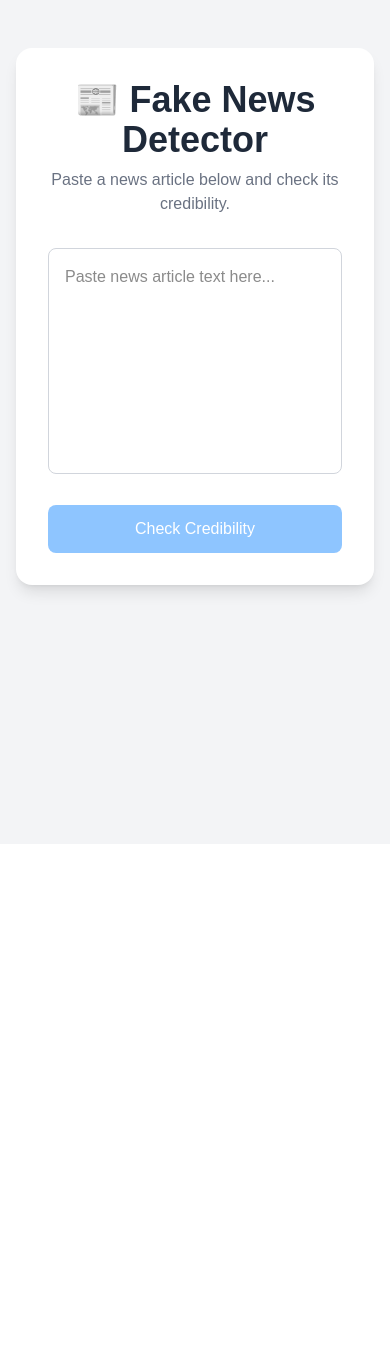
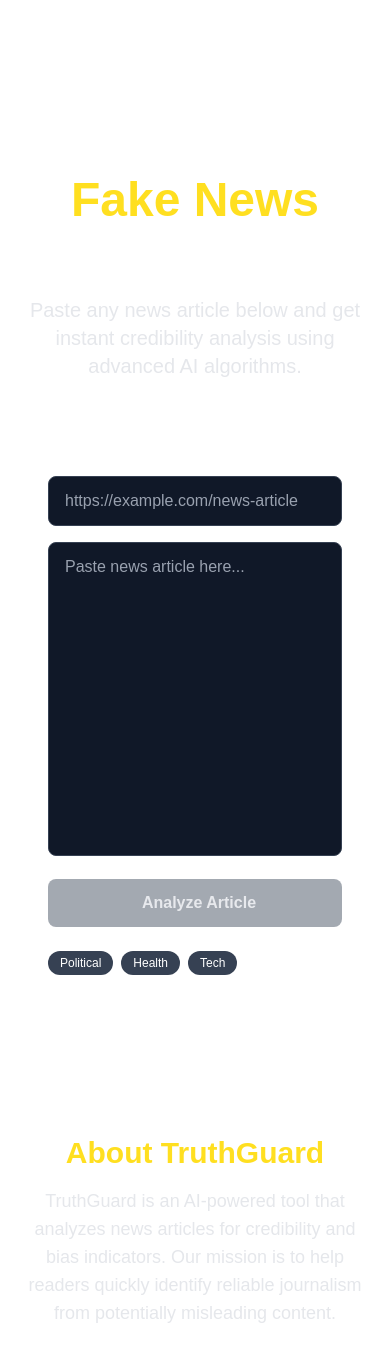
Before and after one commit to ahzamkidwai/Fake-News-Detector, a Next.js app: page / in a window 390 px wide. Shown: the top 1362 px of the page. Before the commit the page ends 844 px from the top, so only its background shows below. Built offline with nearby package versions, Linux system fonts and the light colour scheme.

Commit message:
Minor UI Changes

```diff
--- a/src/app/page.tsx
+++ b/src/app/page.tsx
@@ -1,106 +1,206 @@
 "use client";
-import { useState } from "react";
+import { useState, useEffect } from "react";
 
-export default function Home() {
-  const [text, setText] = useState("");
-  const [result, setResult] = useState<any>(null);
+export default function FakeNewsDetector() {
+  const [articleUrl, setArticleUrl] = useState("");
+  const [articleContent, setArticleContent] = useState("");
   const [loading, setLoading] = useState(false);
+  const [step, setStep] = useState(0);
+  const [analysis, setAnalysis] = useState<any>(null);
 
-  const analyzeText = async () => {
-    setLoading(true);
-    setResult(null);
-    try {
-      const res = await fetch("/api/analyze", {
-        method: "POST",
-        headers: { "Content-Type": "application/json" },
-        body: JSON.stringify({ text }),
-      });
-      const data = await res.json();
-      setResult(data);
-    } catch (err) {
-      console.error(err);
-    }
-    setLoading(false);
+  // Example articles
+  const examples: Record<string, string> = {
+    political:
+      "Breaking: Local Mayor Announces Comprehensive Infrastructure Plan\n\nCITY HALL - Mayor Sarah Johnson unveiled a ambitious $50 million infrastructure improvement plan...",
+    health:
+      "New Study Reveals Surprising Benefits of Mediterranean Diet\n\nRESEARCH UPDATE - A comprehensive 10-year study published in the Journal of Nutritional Medicine...",
+    tech: "Tech Giant Announces Revolutionary Quantum Computing Breakthrough\n\nSILICON VALLEY - Quantum Dynamics Corporation announced yesterday that their research team...",
   };
 
-  const getLabelAndScore = () => {
-    if (!result) return null;
-    const predictions = result[0]; // model returns array of arrays
-    if (!Array.isArray(predictions)) return null;
-
-    const sorted = predictions.sort((a: any, b: any) => b.score - a.score);
-    return sorted[0]; // top prediction
+  const loadExample = (type: string) => {
+    setArticleContent(examples[type]);
   };
 
-  const prediction = getLabelAndScore();
+  // Simulate loading steps (progress messages)
+  useEffect(() => {
+    if (loading) {
+      setStep(0);
+      const steps = [1, 2, 3, 4];
+      let i = 0;
+      const interval = setInterval(() => {
+        setStep(steps[i]);
+        i++;
+        if (i === steps.length) {
+          clearInterval(interval);
+        }
+      }, 1500);
+      return () => clearInterval(interval);
+    }
+  }, [loading]);
+
+  const handleSubmit = async (e: React.FormEvent) => {
+    e.preventDefault();
+
+    if (!articleContent.trim()) {
+      alert("Please paste a news article to analyze.");
+      return;
+    }
+  };
 
   return (
-    <main className="min-h-screen bg-gray-100 flex flex-col items-center py-12 px-4">
-      <div className="w-full max-w-2xl bg-white shadow-lg rounded-2xl p-8">
-        {/* Header */}
-        <h1 className="text-4xl font-bold text-center text-gray-800 mb-2">
-          📰 Fake News Detector
+    <div className="min-h-screen gradient-bg scroll-smooth">
+      {/* Navigation */}
+      <nav className="glass-effect sticky top-0 z-50">
+        <div className="max-w-7xl mx-auto px-4 sm:px-6 lg:px-8">
+          <div className="flex justify-between h-16">
+            <div className="flex items-center">
+              <i className="fas fa-shield-alt text-2xl text-white mr-2"></i>
+              <span className="text-xl font-bold text-white">TruthGuard</span>
+            </div>
+            <div className="flex items-center space-x-4">
+              <a
+                href="#about"
+                className="text-white hover:text-gray-300 px-3 py-2 rounded-md text-sm font-medium"
+              >
+                <i className="fas fa-info-circle mr-2"></i>About
+              </a>
+              <a
+                href="#how"
+                className="text-white hover:text-gray-300 px-3 py-2 rounded-md text-sm font-medium"
+              >
+                <i className="fas fa-question-circle mr-2"></i>How it works
+              </a>
+            </div>
+          </div>
+        </div>
+      </nav>
+
+      {/* Hero Section */}
+      <div className="max-w-7xl mx-auto px-4 sm:px-6 lg:px-8 pt-16 pb-8 text-center">
+        <h1 className="text-5xl font-extrabold text-white mb-6">
+          AI-Powered <span className="text-yellow-300">Fake News</span> Detector
         </h1>
-        <p className="text-center text-gray-500 mb-8">
-          Paste a news article below and check its credibility.
+        <p className="text-xl text-gray-200 mb-8 max-w-3xl mx-auto">
+          Paste any news article below and get instant credibility analysis
+          using advanced AI algorithms.
         </p>
+      </div>
 
+      {/* Main */}
+      <div className="max-w-6xl mx-auto px-4 sm:px-6 lg:px-8 pb-16 grid grid-cols-1 lg:grid-cols-2 gap-8">
         {/* Input */}
+        <div className="glass-effect rounded-2xl p-8">
+          <form onSubmit={handleSubmit}>
+            <input
+              type="url"
+              value={articleUrl}
+              onChange={(e) => setArticleUrl(e.target.value)}
+              className="w-full px-4 py-3 mb-4 bg-gray-900 border border-gray-700 rounded-lg text-gray-100 placeholder-gray-400"
+              placeholder="https://example.com/news-article"
+            />
             <textarea
-          className="w-full p-4 border border-gray-300 rounded-lg focus:ring-2 focus:ring-blue-500 focus:outline-none resize-none"
-          placeholder="Paste news article text here..."
-          rows={8}
-          value={text}
-          onChange={(e) => setText(e.target.value)}
+              rows={12}
+              value={articleContent}
+              onChange={(e) => setArticleContent(e.target.value)}
+              className="w-full px-4 py-3 bg-gray-900 border border-gray-700 rounded-lg text-gray-100 placeholder-gray-400 resize-none"
+              placeholder="Paste news article here..."
             />
-
-        {/* Button */}
             <button
-          onClick={analyzeText}
-          disabled={loading || !text.trim()}
-          className={`mt-6 w-full py-3 rounded-lg text-white font-medium transition
-            ${
-              loading || !text.trim()
-                ? "bg-blue-300 cursor-not-allowed"
-                : "bg-blue-600 hover:bg-blue-700 shadow"
+              type="submit"
+              disabled={articleContent.length < 50 || loading}
+              className={`w-full mt-4 py-3 rounded-lg font-bold transition ${
+                articleContent.length < 50 || loading
+                  ? "bg-gray-600 text-gray-300 opacity-50 cursor-not-allowed"
+                  : "bg-yellow-400 hover:bg-yellow-500 text-gray-900"
               }`}
             >
-          {loading ? "Analyzing..." : "Check Credibility"}
+              <i className="fas fa-search mr-2"></i>
+              {loading ? "Analyzing..." : "Analyze Article"}
             </button>
+          </form>
 
-        {/* Result */}
-        {prediction && (
-          <div className="mt-8 bg-gray-50 p-6 rounded-xl border text-center">
-            <h2 className="text-lg font-semibold text-gray-700 mb-4">
-              Credibility Result
+          {/* Examples */}
+          <div className="mt-6 flex gap-2">
+            {Object.keys(examples).map((key) => (
+              <button
+                key={key}
+                onClick={() => loadExample(key)}
+                className="text-xs bg-gray-700 text-white px-3 py-1 rounded-full"
+              >
+                {key.charAt(0).toUpperCase() + key.slice(1)}
+              </button>
+            ))}
+          </div>
+        </div>
+
+        {/* Results / Loading */}
+        {loading ? (
+          <div className="glass-effect rounded-2xl p-8 flex flex-col items-center justify-center">
+            <div className="animate-spin rounded-full h-16 w-16 border-b-2 border-yellow-300 mb-6"></div>
+            <h3 className="text-xl font-semibold text-white mb-4">
+              Analyzing Article...
+            </h3>
+            <p className="text-gray-300">
+              {step === 1 && "Scanning content structure..."}
+              {step === 2 && "Verifying sources..."}
+              {step === 3 && "Running AI analysis..."}
+              {step === 4 && "Calculating credibility score..."}
+            </p>
+          </div>
+        ) : (
+          analysis && (
+            <div className="glass-effect rounded-2xl p-8">
+              <h2 className="text-2xl font-bold text-white mb-4">
+                <i className="fas fa-chart-line mr-2 text-yellow-300"></i>
+                Analysis Results
               </h2>
-
-            {/* Label */}
-            <p
-              className={`text-2xl font-bold mb-2 ${
-                prediction.label === "real" ? "text-green-600" : "text-red-600"
+              <p className="text-white font-bold mb-2">
+                Prediction:{" "}
+                <span
+                  className={`${
+                    analysis.label.toLowerCase().includes("fake")
+                      ? "text-red-400"
+                      : "text-green-400"
                   }`}
                 >
-              {prediction.label === "real"
-                ? "✅ Likely Real"
-                : "❌ Likely Fake"}
+                  {analysis.label}
+                </span>
               </p>
-
-            {/* Score bar */}
-            <div className="w-full bg-gray-200 rounded-full h-4 mt-2">
-              <div
-                className={`h-4 rounded-full ${
-                  prediction.label === "real" ? "bg-green-500" : "bg-red-500"
-                }`}
-                style={{ width: `${(prediction.score * 100).toFixed(1)}%` }}
-              />
+              <p className="text-white font-bold mb-2">
+                Confidence Score: {analysis.score}%
+              </p>
+              <pre className="text-gray-300 text-xs whitespace-pre-wrap mt-4">
+                {JSON.stringify(analysis.raw, null, 2)}
+              </pre>
             </div>
-            <p className="mt-2 text-sm text-gray-500">
-              Confidence: {(prediction.score * 100).toFixed(1)}%
-            </p>
-          </div>
+          )
         )}
       </div>
-    </main>
+
+      {/* About Section */}
+      <section id="about" className="max-w-4xl mx-auto px-6 py-16 text-center">
+        <h2 className="text-3xl font-bold text-yellow-300 mb-4">
+          About TruthGuard
+        </h2>
+        <p className="text-lg text-gray-200">
+          TruthGuard is an AI-powered tool that analyzes news articles for
+          credibility and bias indicators. Our mission is to help readers
+          quickly identify reliable journalism from potentially misleading
+          content.
+        </p>
+      </section>
+
+      {/* How it Works Section */}
+      <section id="how" className="max-w-4xl mx-auto px-6 py-16 text-center">
+        <h2 className="text-3xl font-bold text-yellow-300 mb-4">
+          How It Works
+        </h2>
+        <p className="text-lg text-gray-200">
+          Paste a news article or provide its link. Our system uses a Hugging
+          Face model to classify it as real or fake and returns a confidence
+          score.
+        </p>
+      </section>
+    </div>
   );
 }
```
Also changed, not shown: package.json (+6 -6 lines), src/app/api/analyze/route.js (deleted). Lines whose indentation alone changed are shown as unchanged.
